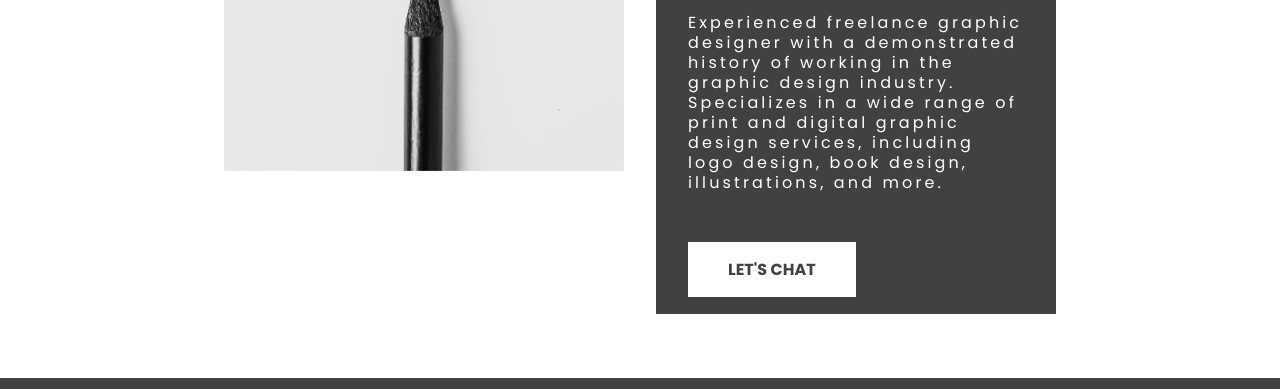
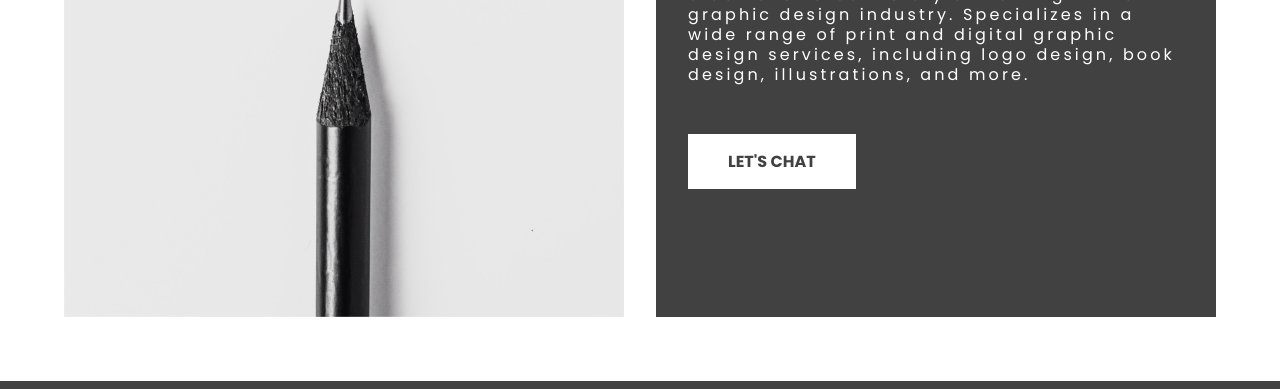
Before and after one commit to 22940dev/mare-portfolio, an Eleventy site: page pages/index.njk in a window 1280 px wide. Shown: the part 401-790 px from the top of the page. Built offline with nearby package versions, Linux system fonts and the light colour scheme; Eleventy itself is replaced by a stand-in of ours; files that its build step writes are made by us from their sources; files whose address does not match are found by name.

Commit message:
Fix landing page layout

```diff
--- a/_includes/css/home.css
+++ b/_includes/css/home.css
@@ -9,6 +9,7 @@
 .hero-grid {
   display: grid;
   grid-template-columns: 1fr 1fr;
+  grid-auto-rows: 1fr;
   column-gap: 2rem;
   padding: 4rem;
 }
@@ -29,3 +30,7 @@
   line-height: 1.25rem;
   letter-spacing: 0.195em;
 }
+
+.hero__image {
+  height: 100%;
+}
--- a/_includes/css/main.css
+++ b/_includes/css/main.css
@@ -65,7 +65,7 @@
 }
 
 .container {
-  max-width: 960px;
+  max-width: 80rem;
   width: 100%;
 }
 
--- a/pages/index.njk
+++ b/pages/index.njk
@@ -5,7 +5,7 @@ stylesheet: css/home.css
 ---
 <div class="hero-grid">
     <article class="hero hero">
-        {% image "images/pencil.jpeg", "photo of my pencil", "(max-width: 760px) 50vw, 100vw" %}
+        {% image "images/pencil.jpeg", "photo of my pencil", "(max-width: 760px) 50vw, 100vw", "hero__image" %}
     </article>
     <article class="hero hero--dark">
         <h1>
```
Also changed, not shown: .eleventy.js, 1 other file.
